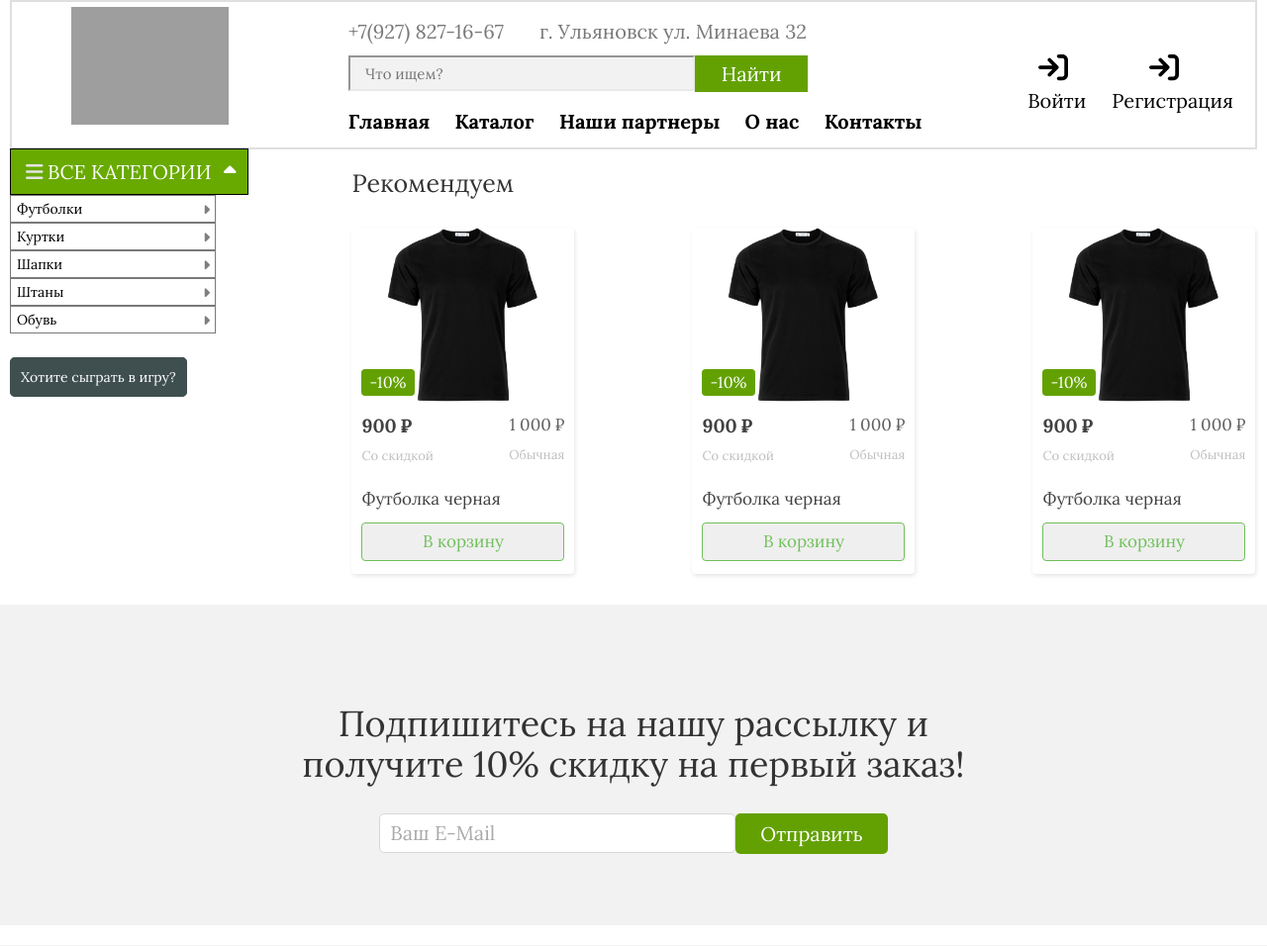
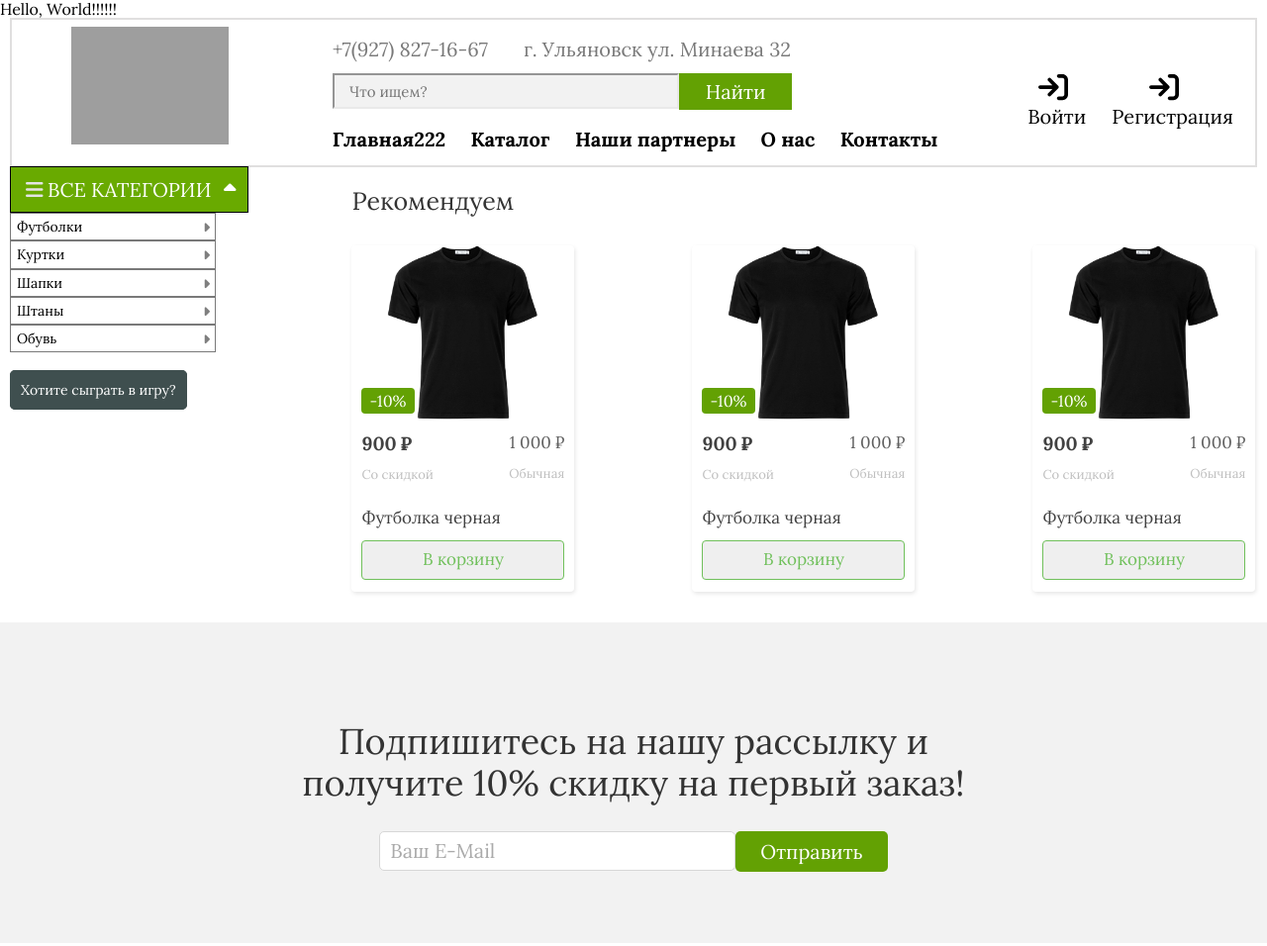
Before and after one commit to Vania228321/phpigonin, a PHP site: page / in a window 1280 px wide; the page is wider, and only the part inside the window is pictured. Shown: the top 956 px of that part at 99% size. Run offline with PHP 8.4, Linux system fonts and the light colour scheme; some libraries are stand-ins or nearby versions; grey boxes are pictures that could not be loaded.

Commit message:
added yml

```diff
--- a/index.php
+++ b/index.php
@@ -1,4 +1,5 @@
-<?php error_reporting(-1); session_start(); ?>
+<?php error_reporting(-1); session_start();
+echo "Hello, World!!!!!!"?>
 <?php if (!isset($_SESSION['auth'])): ?>
     <!DOCTYPE html>
     <html lang="en">
@@ -37,7 +38,7 @@
 
 
                         <nav class="header-nav">
-                            <a class="header-menu" href="index.php">Главная</a>
+                            <a class="header-menu" href="index.php">Главная222</a>
                             <a class="header-menu" href="catalog/index.php">Каталог</a>
                             <a class="header-menu" href="partners/index.php">Наши партнеры</a>
                             <a class="header-menu" href="about/index.php">О нас</a>
```
